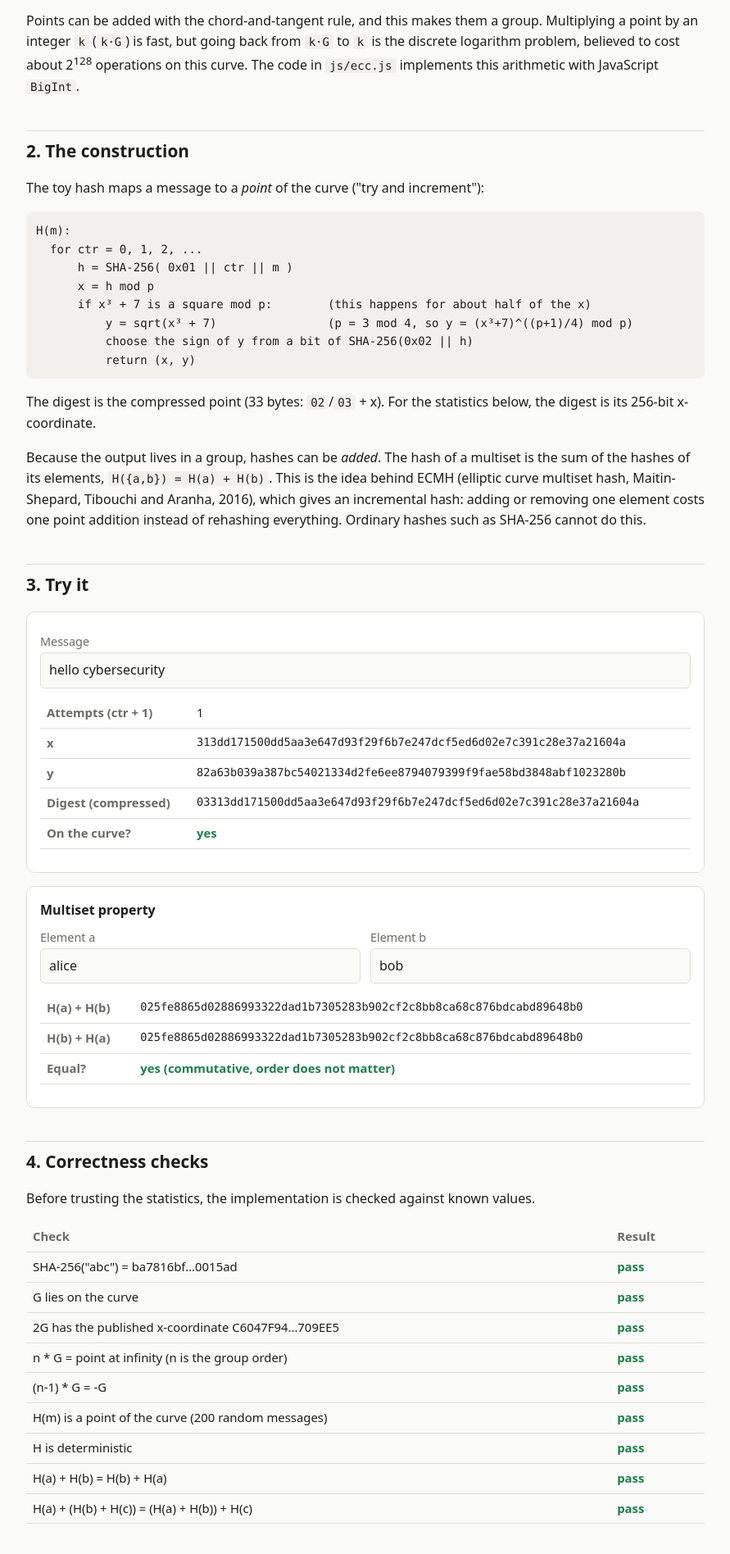
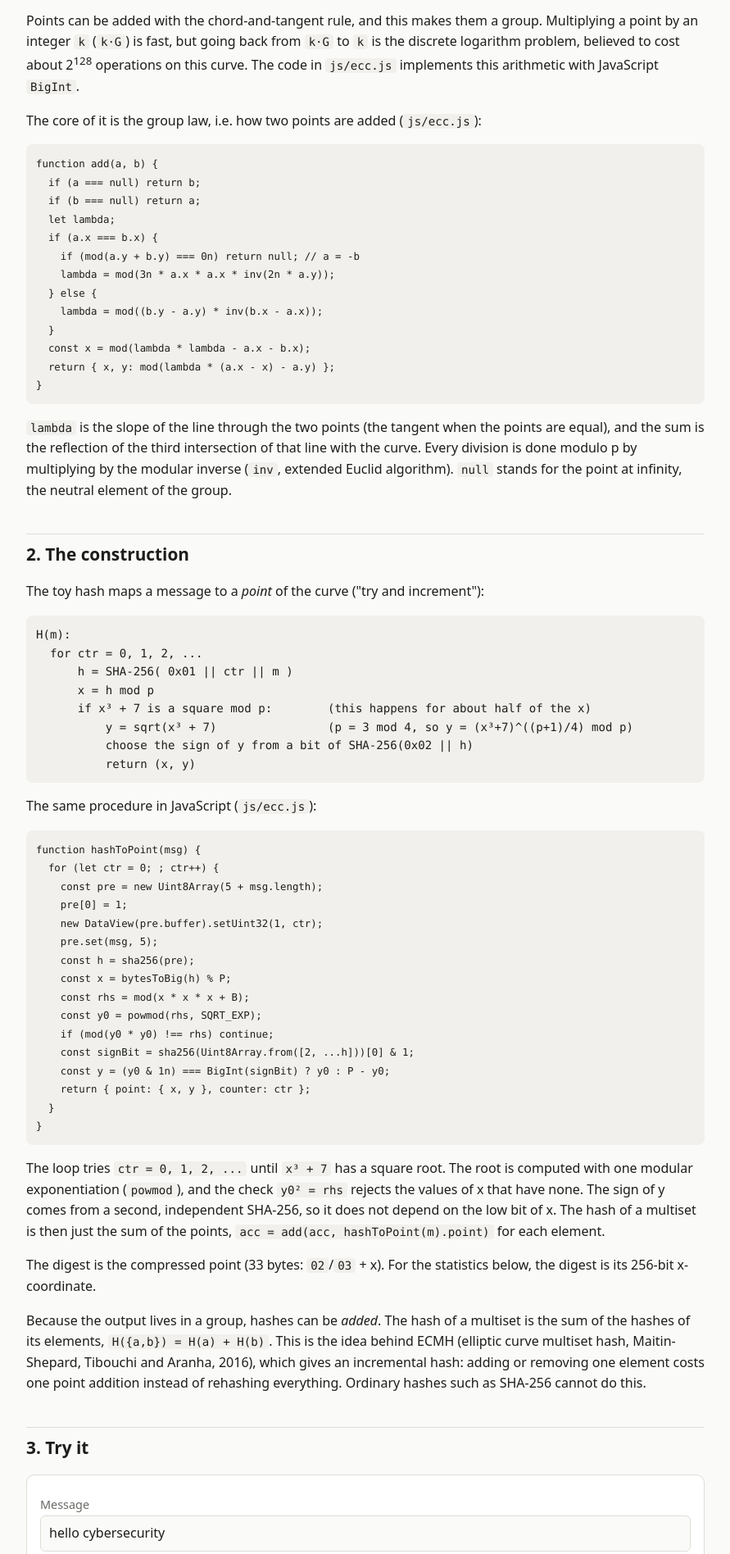
Before and after one commit to delio2/statistics-hw, a plain HTML site: page homework1.html in a window 1280 px wide. Shown: the part 504-2400 px from the top of the page at 82% size, without its empty margins (194-1085 px from the left). Drawn offline with Linux system fonts and the light colour scheme.

Commit message:
Show and explain the crucial code sections on both homework pages
Co-Authored-By: Claude Sonnet 5.5 <noreply@anthropic.com>

```diff
--- a/css/style.css
+++ b/css/style.css
@@ -24,6 +24,7 @@ p.sub { color: var(--muted); margin: 0 0 16px; }
 code, pre { font-family: ui-monospace, Menlo, Consolas, monospace; font-size: 0.88em; }
 code { background: var(--code); padding: 1px 5px; border-radius: 4px; }
 pre { background: var(--code); padding: 12px; border-radius: 8px; overflow-x: auto; }
+pre code { background: none; padding: 0; }
 .card { background: var(--card); border: 1px solid var(--line); border-radius: 10px; padding: 16px; margin: 16px 0; }
 .note { border-left: 3px solid var(--accent); padding: 4px 12px; color: var(--muted); margin: 16px 0; }
 label { display: block; font-size: 0.9rem; color: var(--muted); margin: 8px 0 2px; }
--- a/homework1.html
+++ b/homework1.html
@@ -29,6 +29,23 @@ G = (79BE667E F9DCBBAC 55A06295 CE870B07 029BFCDB 2DCE28D9 59F2815B 16F81798,
     integer <code>k</code> (<code>k&middot;G</code>) is fast, but going back from <code>k&middot;G</code> to <code>k</code> is the
     discrete logarithm problem, believed to cost about 2<sup>128</sup> operations on this curve.
     The code in <code>js/ecc.js</code> implements this arithmetic with JavaScript <code>BigInt</code>.</p>
+  <p>The core of it is the group law, i.e. how two points are added (<code>js/ecc.js</code>):</p>
+  <pre><code>function add(a, b) {
+  if (a === null) return b;
+  if (b === null) return a;
+  let lambda;
+  if (a.x === b.x) {
+    if (mod(a.y + b.y) === 0n) return null; // a = -b
+    lambda = mod(3n * a.x * a.x * inv(2n * a.y));
+  } else {
+    lambda = mod((b.y - a.y) * inv(b.x - a.x));
+  }
+  const x = mod(lambda * lambda - a.x - b.x);
+  return { x, y: mod(lambda * (a.x - x) - a.y) };
+}</code></pre>
+  <p><code>lambda</code> is the slope of the line through the two points (the tangent when the points are equal), and the sum is the
+    reflection of the third intersection of that line with the curve. Every division is done modulo p by multiplying by the modular
+    inverse (<code>inv</code>, extended Euclid algorithm). <code>null</code> stands for the point at infinity, the neutral element of the group.</p>
 
   <h2>2. The construction</h2>
   <p>The toy hash maps a message to a <em>point</em> of the curve ("try and increment"):</p>
@@ -40,6 +57,27 @@ G = (79BE667E F9DCBBAC 55A06295 CE870B07 029BFCDB 2DCE28D9 59F2815B 16F81798,
           y = sqrt(x&sup3; + 7)                (p = 3 mod 4, so y = (x&sup3;+7)^((p+1)/4) mod p)
           choose the sign of y from a bit of SHA-256(0x02 || h)
           return (x, y)</pre>
+  <p>The same procedure in JavaScript (<code>js/ecc.js</code>):</p>
+  <pre><code>function hashToPoint(msg) {
+  for (let ctr = 0; ; ctr++) {
+    const pre = new Uint8Array(5 + msg.length);
+    pre[0] = 1;
+    new DataView(pre.buffer).setUint32(1, ctr);
+    pre.set(msg, 5);
+    const h = sha256(pre);
+    const x = bytesToBig(h) % P;
+    const rhs = mod(x * x * x + B);
+    const y0 = powmod(rhs, SQRT_EXP);
+    if (mod(y0 * y0) !== rhs) continue;
+    const signBit = sha256(Uint8Array.from([2, ...h]))[0] &amp; 1;
+    const y = (y0 &amp; 1n) === BigInt(signBit) ? y0 : P - y0;
+    return { point: { x, y }, counter: ctr };
+  }
+}</code></pre>
+  <p>The loop tries <code>ctr = 0, 1, 2, ...</code> until <code>x&sup3; + 7</code> has a square root. The root is computed with one modular
+    exponentiation (<code>powmod</code>), and the check <code>y0&sup2; = rhs</code> rejects the values of x that have none.
+    The sign of y comes from a second, independent SHA-256, so it does not depend on the low bit of x.
+    The hash of a multiset is then just the sum of the points, <code>acc = add(acc, hashToPoint(m).point)</code> for each element.</p>
   <p>The digest is the compressed point (33 bytes: <code>02</code>/<code>03</code> + x). For the statistics below, the
     digest is its 256-bit x-coordinate.</p>
   <p>Because the output lives in a group, hashes can be <em>added</em>. The hash of a multiset is the sum of the hashes of its
@@ -93,6 +131,20 @@ G = (79BE667E F9DCBBAC 55A06295 CE870B07 029BFCDB 2DCE28D9 59F2815B 16F81798,
   <p>As a control, the same tests are run on a deliberately bad hash (a polynomial hash
     <code>&Sigma; b<sub>i</sub>&middot;257<sup>i</sup> mod 2<sup>256</sup></code>). If the tests are meaningful, the toy hash should pass
     and the control should fail.</p>
+  <p>The two central computations of the experiment (<code>js/stats.js</code>). For the avalanche test, a random message is hashed, one random bit is flipped,
+    and the number of output bits that change (the Hamming distance) is recorded:</p>
+  <pre><code>const m = randomBytes(L);
+const h = hashFn(m);
+
+const m2 = Uint8Array.from(m);
+const bit = Math.floor(Math.random() * L * 8);
+m2[bit &gt;&gt; 3] ^= 1 &lt;&lt; (bit &amp; 7);
+const d = hamming(h, hashFn(m2));
+hist[d]++; sum += d; sumSq += d * d;</code></pre>
+  <p>For byte uniformity, the observed count of each byte value is compared with the expected count, and the chi-square statistic is turned into a p-value:</p>
+  <pre><code>const expectedBytes = (N * 32) / 256;
+const chi = byteCount.reduce((a, c) =&gt; a + (c - expectedBytes) ** 2 / expectedBytes, 0);
+const pChi = chi2PValue(chi, 255);</code></pre>
 
   <div class="card">
     <div class="row">
```
Also changed, not shown: homework2.html (+23 -0 lines).
